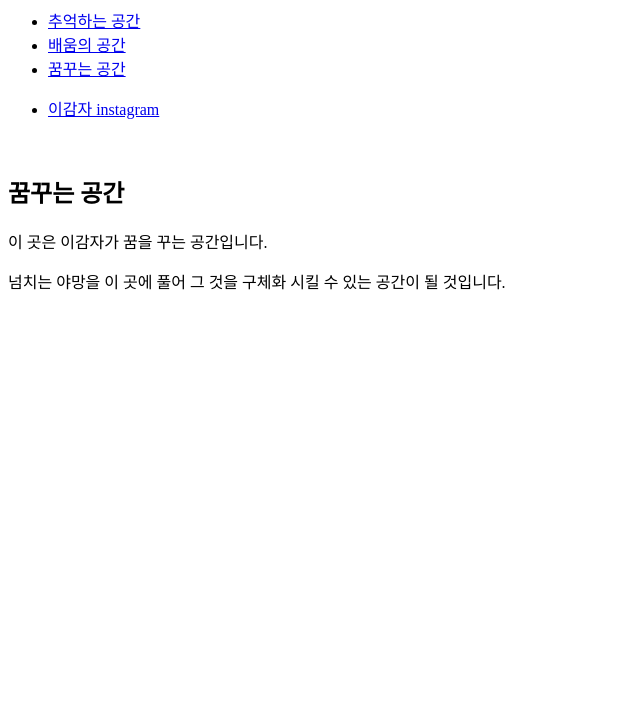
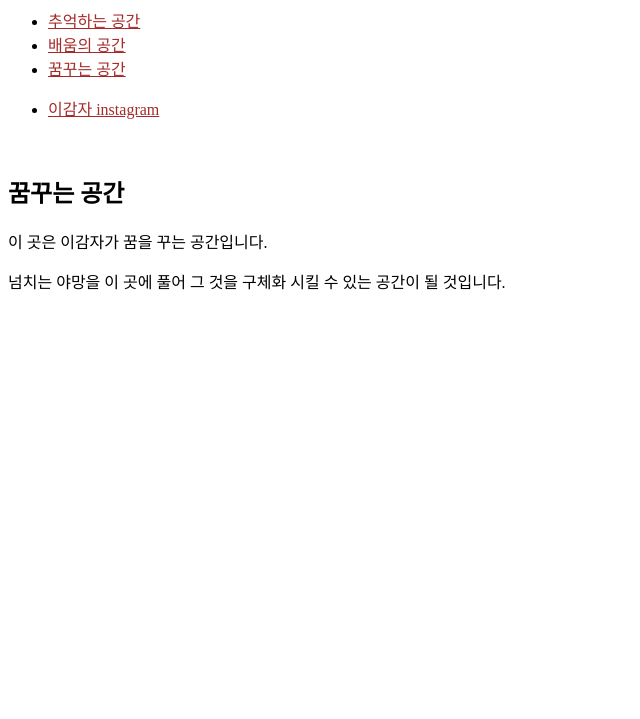
Before and after one commit to thispotato1225/project1-thispotatoplace, a plain HTML site: page dream.html in a window 1280 px wide. Shown: the part 81-800 px from the top of the page, without its empty margins (0-640 px from the left). Drawn offline with Linux system fonts and the light colour scheme.

Commit message:
CSS-style
a 코드 전체 색상 변경

```diff
--- a/dream.html
+++ b/dream.html
@@ -12,6 +12,11 @@
 
   gtag('config', 'UA-155145584-1');
 </script>
+<style>
+  a {
+    color:brown;
+  }
+</style>
 </head>
 <body>
   <h1><a href="index.html">이감자의 공간</a></h1>
```
Also changed, not shown: index.html (+5 -0 lines), learn.html (+5 -0 lines), memory.html (+5 -0 lines).
